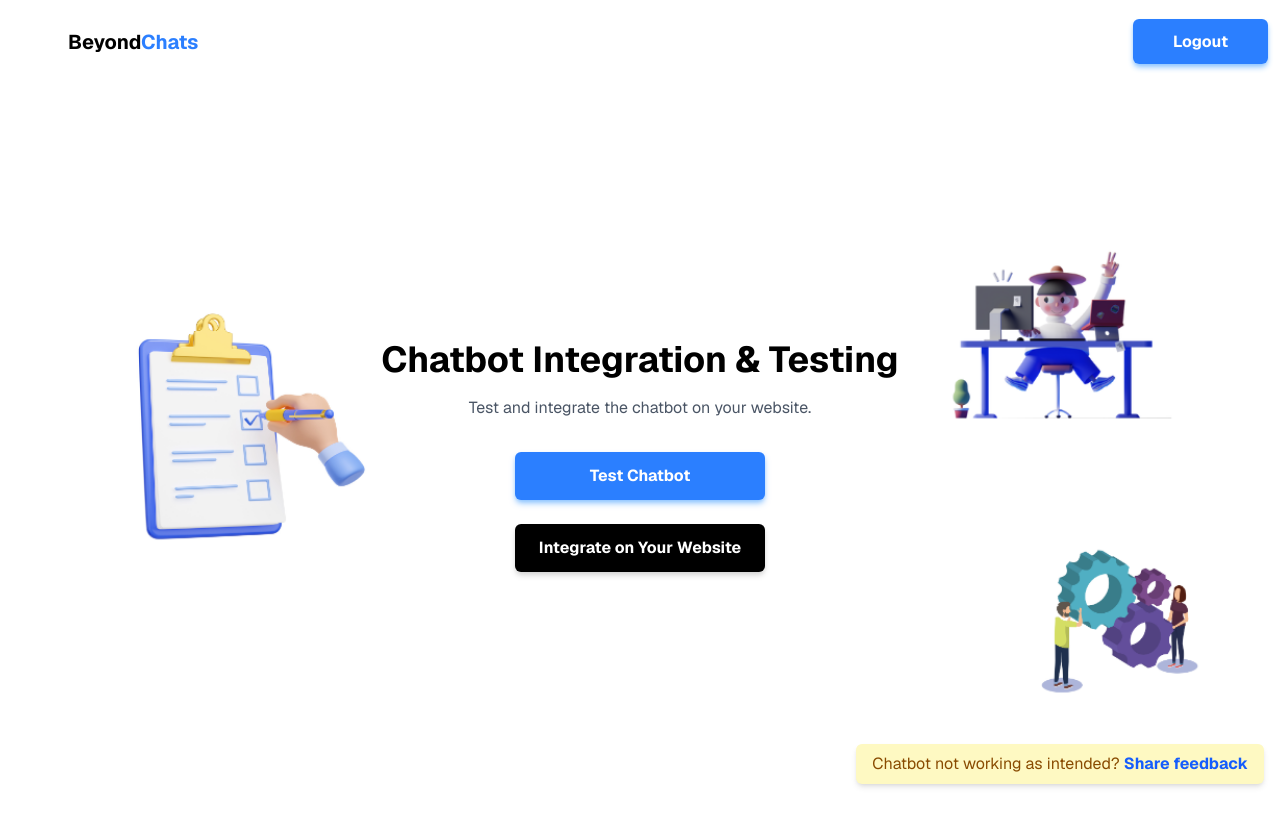
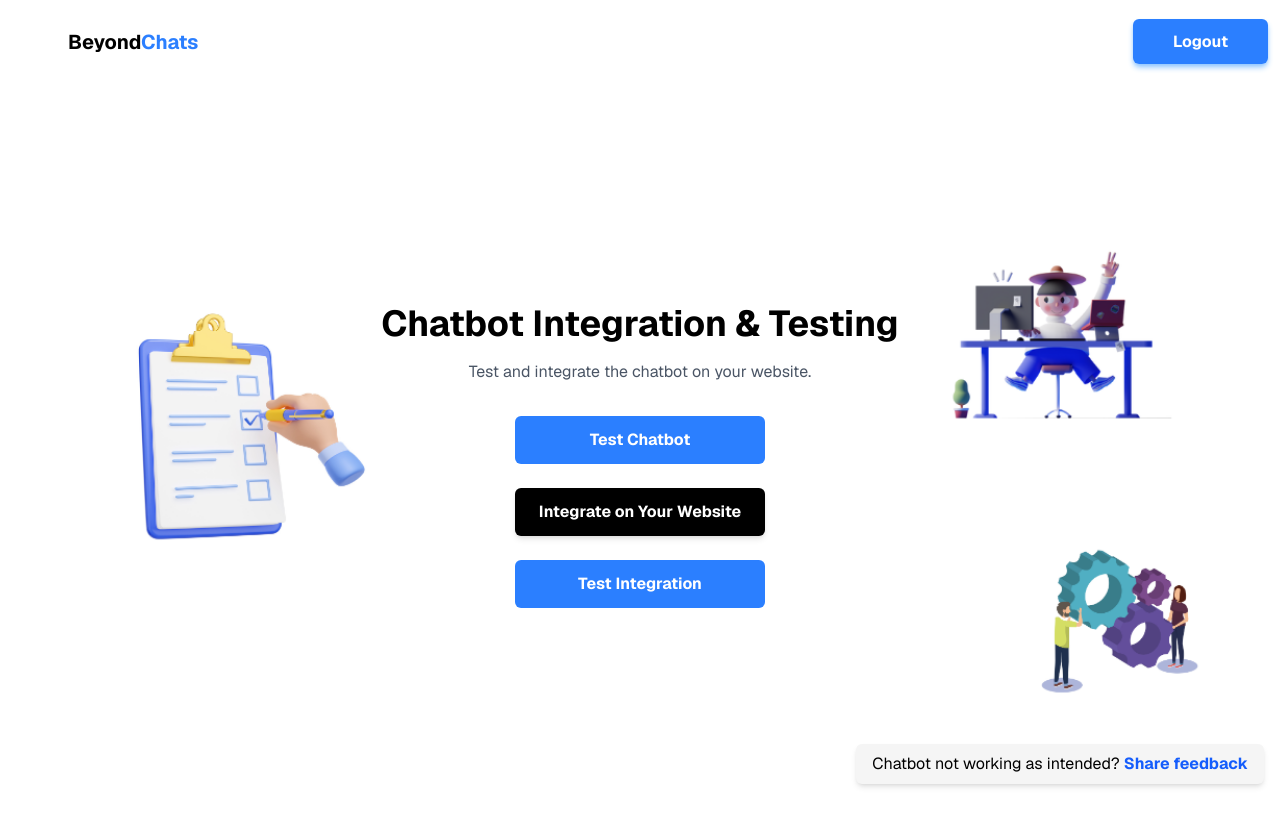
Before and after one commit to pranaygoud01/BeyondChatAssign, a React (Vite) app: page /chatbot-integration in a window 1280 px wide. Shown: the top 826 px of the page. Built offline with nearby package versions, Linux system fonts and the light colour scheme.

Commit message:
updated version

```diff
--- a/src/components/CompanyList.jsx
+++ b/src/components/CompanyList.jsx
@@ -23,7 +23,7 @@ const CompanyList = () => {
           </div>
           <div className="flex gap-3">
             <div
-              className={`flex items-center gap-2 text-xs font-semibold py-2 px-4 border-2 rounded-md shadow-md transition-transform transform hover:scale-105 ${
+              className={`flex items-center gap-2 text-xs font-semibold py-2 px-4 border-2 rounded-md shadow-md ${
                 company.status === "Scraped"
                   ? "bg-green-200 border-green-400 text-green-800"
                   : "bg-red-200 border-red-400 text-red-800"
--- a/src/pages/ChatBotInt.jsx
+++ b/src/pages/ChatBotInt.jsx
@@ -1,31 +1,75 @@
-import React from 'react';
-import testing from"../assets/testing.png";
-import Btns from '../components/Btns';
-import { Link } from 'react-router';
+import React, { useState } from 'react';
+import testing from "../assets/testing.png";
+
+import { Link } from 'react-router-dom';
+
 
 const ChatBotInt = () => {
+  const [showChatbot, setShowChatbot] = useState(false);
+  const [integrationStatus, setIntegrationStatus] = useState(null);
 
+  const dummyCode = `
+    <script>
+      (function() {
+        console.log('Dummy chatbot integrated!');
+      })();
+    </script>
+  `;
+
+  const handleIntegrationTest = () => {
+    const isSuccess = Math.random() > 0.5;
+    setIntegrationStatus(isSuccess);
+  };
 
   return (
-    <div className="w-full h-screen  flex flex-col items-center max-lg:px-8 max-lg:h-[90vh] bg-cover bg-center justify-center "
-          style={{backgroundImage:`url(${testing})`}}
-    >
-      <h1 className="text-4xl max-lg:text-[23px]  font-bold mb-4">Chatbot Integration & Testing</h1>
+    <div className="w-full h-screen flex flex-col items-center max-lg:px-8 max-lg:h-[90vh] bg-cover bg-center justify-center" style={{ backgroundImage: `url(${testing})` }}>
+      <h1 className="text-4xl max-lg:text-[23px] font-bold mb-4">Chatbot Integration & Testing</h1>
       <p className="text-gray-600 max-lg:text-sm mb-8">Test and integrate the chatbot on your website.</p>
 
       <div className="flex flex-col gap-6">
-        <Btns name="Test Chatbot" path=""/>
-        <Link to="/test-integration"
+        <button onClick={() => setShowChatbot(true)} className='py-3 bg-blue-500 font-bold text-white rounded-md'>Test Chatbot</button>
 
-          className="bg-black shadow-neutral-300 text-white px-6 py-3 rounded-md font-bold shadow-md hover:bg-green-600 cursor-pointer"
-        >
+        <Link to="/test-integration" className="bg-black text-white px-6 py-3 rounded-md font-bold shadow-md hover:bg-green-600 cursor-pointer">
           Integrate on Your Website
         </Link>
+
+        <button onClick={handleIntegrationTest} className='font-bold text-white bg-blue-500 py-3 px-4 rounded-md'>Test Integration</button>
       </div>
 
-      <div className="absolute bottom-4 right-4 bg-yellow-100 text-yellow-800 px-4 py-2 rounded-md shadow-md">
+      {showChatbot && (
+        <div className="fixed bottom-4 max-lg:bottom-20 right-4 h-[300px]  bg-blue-50 p-4 rounded-md shadow-md">
+          <p>Dummy Chatbot Here!</p>
+          <button className="text-red-500 mt-2" onClick={() => setShowChatbot(false)}>Close</button>
+        </div>
+      )}
+
+      <div className="absolute bottom-4 right-4 bg-neutral-100 text-black px-4 py-2 rounded-md shadow-md">
         Chatbot not working as intended? <a href="#" className="text-blue-600 font-bold">Share feedback</a>
       </div>
+
+      {integrationStatus !== null && (
+        <div className="fixed inset-0 bg-white bg-opacity-90 flex flex-col items-center justify-center">
+          {integrationStatus ? (
+            <div className="text-center">
+              <h2 className="text-3xl font-bold text-green-600">🎉 Integration Successful!</h2>
+              <div className="mt-4 flex gap-4">
+                <Button>Explore Admin Panel</Button>
+                <Button>Start Talking to Your Chatbot</Button>
+              </div>
+              <div className="mt-4">
+                <Button className="bg-blue-500 text-white">Share on Twitter</Button>
+                <Button className="bg-blue-700 text-white ml-2">Share on LinkedIn</Button>
+              </div>
+            </div>
+          ) : (
+            <div className="text-center">
+              <h2 className="text-3xl font-bold text-red-600">❌ Integration Not Detected!</h2>
+              <p className="mt-2">Please check the code and try again.</p>
+            </div>
+          )}
+          <Button className="mt-4" onClick={() => setIntegrationStatus(null)}>Close</Button>
+        </div>
+      )}
     </div>
   );
 };
```
